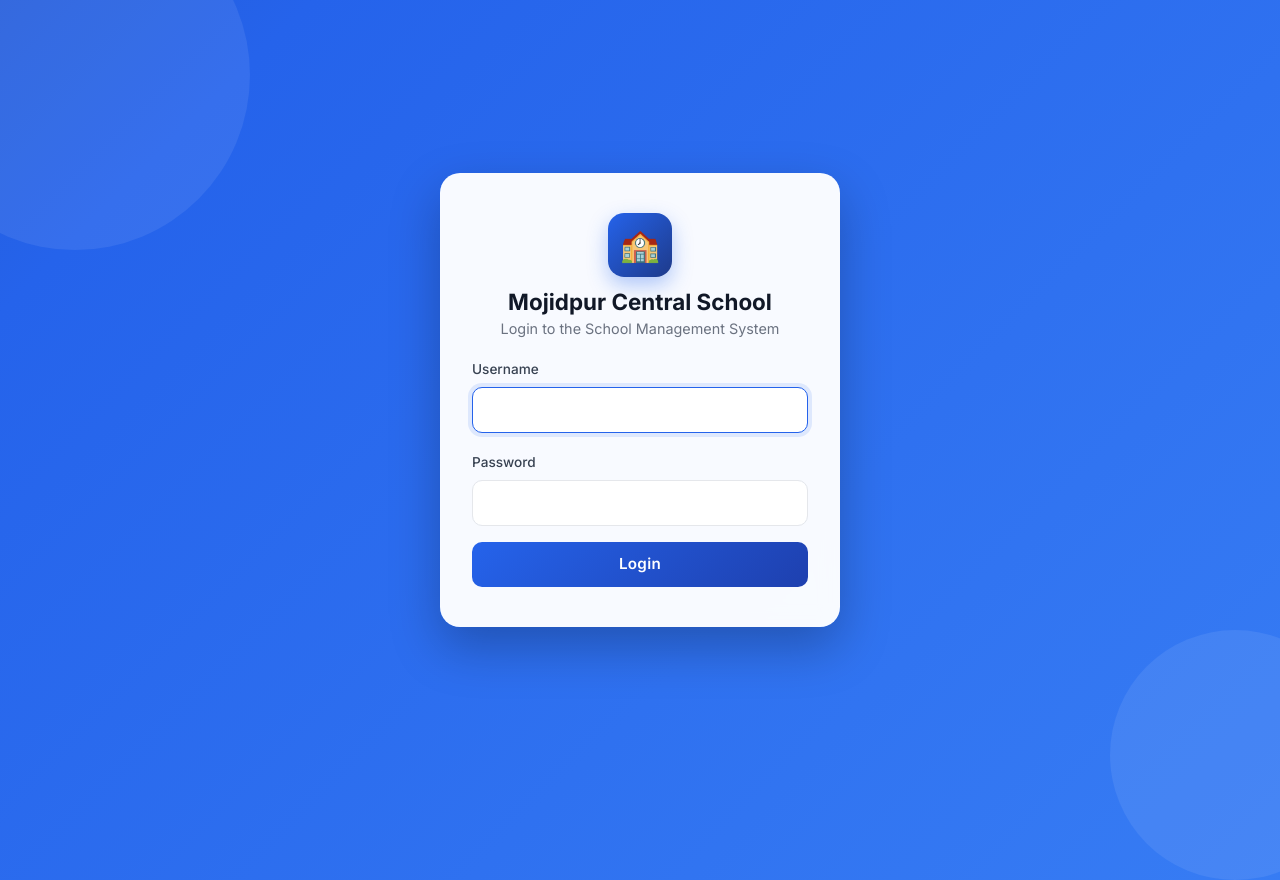
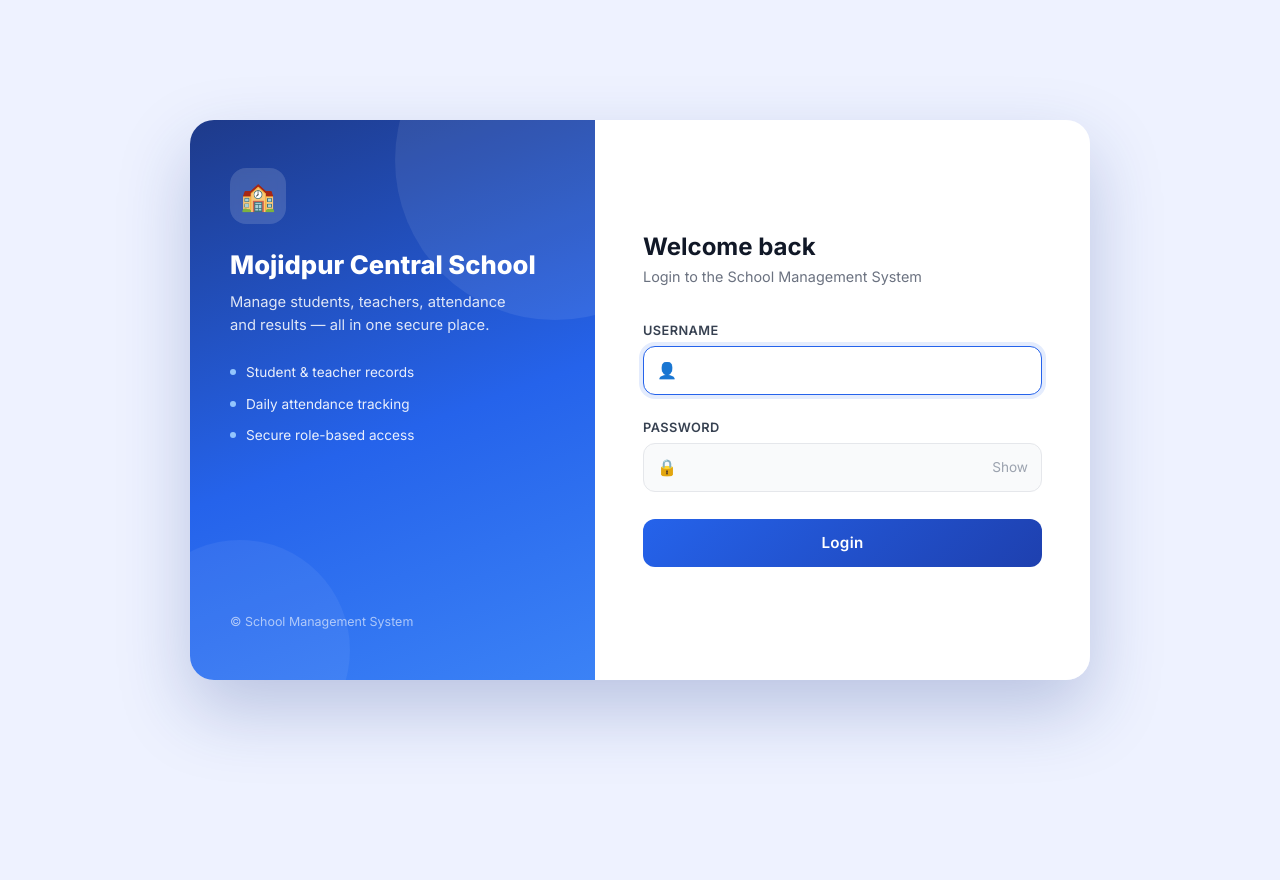
Before and after one commit to kanok121/school-website, a Flask app: page /login in a window 1280 px wide; the page is wider, and only the part inside the window is pictured. After the commit the page ends 737 px from the top of that part, so only its background shows below. Run offline with Flask 3, Linux system fonts and the light colour scheme; some libraries are stand-ins or nearby versions.

Commit message:
Update login.html

```diff
--- a/templates/login.html
+++ b/templates/login.html
@@ -9,147 +9,234 @@
   <link rel="icon" href="{{ url_for('static', filename='icons/icon-192.png') }}">
   <link rel="apple-touch-icon" href="{{ url_for('static', filename='icons/icon-192.png') }}">
   <link href="https://cdn.jsdelivr.net/npm/bootstrap@5.3.3/dist/css/bootstrap.min.css" rel="stylesheet">
-  <link href="https://fonts.googleapis.com/css2?family=Inter:wght@400;500;600;700&display=swap" rel="stylesheet">
+  <link href="https://fonts.googleapis.com/css2?family=Inter:wght@400;500;600;700;800&display=swap" rel="stylesheet">
   <link rel="stylesheet" href="{{ url_for('static', filename='style.css') }}">
   <style>
-    * { font-family: 'Inter', sans-serif; }
+    * { font-family: 'Inter', sans-serif; box-sizing: border-box; }
+    html, body { height: 100%; }
+    body.login-body {
+      margin: 0;
+      min-height: 100vh;
+      display: flex;
+      align-items: center;
+      justify-content: center;
+      background: #eef2ff;
+      padding: 20px;
+    }
 
-    body.login-body {
-      min-height: 100vh;
-      margin: 0;
-      background: linear-gradient(135deg, #1e3a8a 0%, #2563eb 45%, #3b82f6 100%);
-      background-size: 200% 200%;
-      animation: gradientMove 12s ease infinite;
+    .login-shell {
+      width: 100%;
+      max-width: 900px;
+      min-height: 560px;
+      display: flex;
+      border-radius: 24px;
+      overflow: hidden;
+      box-shadow: 0 30px 70px rgba(30, 58, 138, 0.25);
+      animation: shellEnter 0.7s cubic-bezier(.16,1,.3,1);
+    }
+
+    @keyframes shellEnter {
+      from { opacity: 0; transform: translateY(24px) scale(0.98); }
+      to { opacity: 1; transform: translateY(0) scale(1); }
+    }
+
+    /* Left branding panel */
+    .brand-panel {
+      flex: 1 1 45%;
       position: relative;
+      background: linear-gradient(160deg, #1e3a8a 0%, #2563eb 55%, #3b82f6 100%);
+      color: #fff;
+      padding: 3rem 2.5rem;
+      display: flex;
+      flex-direction: column;
+      justify-content: space-between;
       overflow: hidden;
     }
 
-    @keyframes gradientMove {
-      0% { background-position: 0% 50%; }
-      50% { background-position: 100% 50%; }
-      100% { background-position: 0% 50%; }
+    .brand-panel::before {
+      content: "";
+      position: absolute;
+      width: 320px; height: 320px;
+      background: rgba(255,255,255,0.08);
+      border-radius: 50%;
+      top: -120px; right: -120px;
+    }
+    .brand-panel::after {
+      content: "";
+      position: absolute;
+      width: 220px; height: 220px;
+      background: rgba(255,255,255,0.06);
+      border-radius: 50%;
+      bottom: -80px; left: -60px;
     }
 
-    body.login-body::before,
-    body.login-body::after {
-      content: "";
-      position: absolute;
+    .brand-top { position: relative; z-index: 1; }
+    .brand-icon {
+      width: 56px; height: 56px;
+      background: rgba(255,255,255,0.15);
+      border-radius: 16px;
+      display: flex; align-items: center; justify-content: center;
+      font-size: 28px;
+      margin-bottom: 1.5rem;
+      backdrop-filter: blur(4px);
+    }
+    .brand-panel h1 {
+      font-size: 1.6rem;
+      font-weight: 800;
+      line-height: 1.3;
+      margin-bottom: 0.6rem;
+    }
+    .brand-panel p {
+      color: rgba(255,255,255,0.85);
+      font-size: 0.92rem;
+      line-height: 1.6;
+      max-width: 300px;
+    }
+    .brand-features {
+      position: relative;
+      z-index: 1;
+      display: flex;
+      flex-direction: column;
+      gap: 0.7rem;
+      margin-top: 1.5rem;
+    }
+    .brand-feature {
+      display: flex;
+      align-items: center;
+      gap: 10px;
+      font-size: 0.85rem;
+      color: rgba(255,255,255,0.9);
+    }
+    .brand-feature .dot {
+      width: 6px; height: 6px;
       border-radius: 50%;
-      background: rgba(255, 255, 255, 0.08);
-      z-index: 0;
+      background: #93c5fd;
+      flex-shrink: 0;
+    }
+    .brand-footer {
+      position: relative; z-index: 1;
+      font-size: 0.78rem;
+      color: rgba(255,255,255,0.6);
     }
 
-    body.login-body::before {
-      width: 350px;
-      height: 350px;
-      top: -100px;
-      left: -100px;
+    /* Right form panel */
+    .form-panel {
+      flex: 1 1 55%;
+      background: #ffffff;
+      padding: 3rem 3rem;
+      display: flex;
+      flex-direction: column;
+      justify-content: center;
     }
 
-    body.login-body::after {
-      width: 250px;
-      height: 250px;
-      bottom: -80px;
-      right: -80px;
+    .form-panel h3 {
+      font-weight: 700;
+      font-size: 1.5rem;
+      color: #111827;
+      margin-bottom: 0.3rem;
     }
-
-    .login-card {
-      position: relative;
-      z-index: 1;
-      width: 100%;
-      max-width: 400px;
-      border: none;
-      border-radius: 20px;
-      background: rgba(255, 255, 255, 0.97);
-      backdrop-filter: blur(10px);
-      box-shadow: 0 20px 50px rgba(0, 0, 0, 0.25);
-      padding: 2.5rem 2rem !important;
-      animation: cardEnter 0.6s ease;
-    }
-
-    @keyframes cardEnter {
-      from { opacity: 0; transform: translateY(20px); }
-      to { opacity: 1; transform: translateY(0); }
-    }
-
-    .login-logo {
-      width: 64px;
-      height: 64px;
-      margin: 0 auto 12px;
-      background: linear-gradient(135deg, #2563eb, #1e3a8a);
-      border-radius: 16px;
-      display: flex;
-      align-items: center;
-      justify-content: center;
-      font-size: 32px;
-      box-shadow: 0 8px 20px rgba(37, 99, 235, 0.35);
-    }
-
-    .login-card h3 {
-      color: #111827;
-      font-weight: 700;
-      font-size: 1.4rem;
-      margin-bottom: 2px;
-    }
-
-    .login-card p.text-muted {
+    .form-panel .subtitle {
+      color: #6b7280;
       font-size: 0.9rem;
-      color: #6b7280 !important;
+      margin-bottom: 1.8rem;
     }
 
     .form-label {
-      font-weight: 500;
-      font-size: 0.85rem;
+      font-weight: 600;
+      font-size: 0.8rem;
       color: #374151;
+      text-transform: uppercase;
+      letter-spacing: 0.4px;
+      margin-bottom: 6px;
     }
 
+    .input-wrap {
+      position: relative;
+      margin-bottom: 1.2rem;
+    }
+    .input-wrap .icon {
+      position: absolute;
+      left: 14px; top: 50%;
+      transform: translateY(-50%);
+      color: #9ca3af;
+      font-size: 1rem;
+      pointer-events: none;
+    }
     .form-control {
-      border-radius: 10px;
+      border-radius: 12px;
       border: 1.5px solid #e5e7eb;
-      padding: 0.65rem 0.9rem;
+      padding: 0.75rem 1rem 0.75rem 2.6rem;
       font-size: 0.95rem;
+      background: #f9fafb;
       transition: all 0.2s ease;
     }
-
     .form-control:focus {
+      background: #fff;
       border-color: #2563eb;
       box-shadow: 0 0 0 4px rgba(37, 99, 235, 0.12);
     }
+    .toggle-pass {
+      position: absolute;
+      right: 14px; top: 50%;
+      transform: translateY(-50%);
+      background: none; border: none;
+      color: #9ca3af; cursor: pointer;
+      font-size: 0.85rem;
+      padding: 0;
+    }
+    .toggle-pass:hover { color: #2563eb; }
 
     .btn-primary {
       background: linear-gradient(135deg, #2563eb, #1e40af);
       border: none;
-      border-radius: 10px;
-      padding: 0.7rem;
+      border-radius: 12px;
+      padding: 0.8rem;
       font-weight: 600;
       font-size: 0.95rem;
       letter-spacing: 0.3px;
       transition: transform 0.15s ease, box-shadow 0.15s ease;
     }
-
     .btn-primary:hover {
       transform: translateY(-2px);
-      box-shadow: 0 8px 20px rgba(37, 99, 235, 0.35);
+      box-shadow: 0 10px 24px rgba(37, 99, 235, 0.35);
     }
-
-    .btn-primary:active {
-      transform: translateY(0);
-    }
+    .btn-primary:active { transform: translateY(0); }
 
     .alert {
       border-radius: 10px;
-      font-size: 0.9rem;
+      font-size: 0.88rem;
       padding: 0.6rem 0.9rem;
+      margin-bottom: 1rem;
+    }
+
+    @media (max-width: 767px) {
+      .login-shell { flex-direction: column; min-height: 0; }
+      .brand-panel { padding: 2.2rem 1.8rem; }
+      .brand-features { display: none; }
+      .form-panel { padding: 2.2rem 1.8rem; }
     }
   </style>
 </head>
-<body class="login-body d-flex align-items-center justify-content-center">
-  <div class="login-card card p-4">
-    <div class="text-center mb-3">
-      <div class="login-logo">🏫</div>
-      <h3>Mojidpur Central School</h3>
-      <p class="text-muted mb-0">Login to the School Management System</p>
+<body class="login-body">
+  <div class="login-shell">
+    <div class="brand-panel">
+      <div class="brand-top">
+        <div class="brand-icon">🏫</div>
+        <h1>Mojidpur Central School</h1>
+        <p>Manage students, teachers, attendance and results — all in one secure place.</p>
+        <div class="brand-features">
+          <div class="brand-feature"><span class="dot"></span> Student & teacher records</div>
+          <div class="brand-feature"><span class="dot"></span> Daily attendance tracking</div>
+          <div class="brand-feature"><span class="dot"></span> Secure role-based access</div>
         </div>
+      </div>
+      <div class="brand-footer">© School Management System</div>
+    </div>
+
+    <div class="form-panel">
+      <h3>Welcome back</h3>
+      <p class="subtitle">Login to the School Management System</p>
+
       {% with messages = get_flashed_messages(with_categories=true) %}
         {% if messages %}
           {% for category, message in messages %}
@@ -157,19 +244,38 @@
           {% endfor %}
         {% endif %}
       {% endwith %}
+
       <form method="POST">
-      <div class="mb-3">
         <label class="form-label">Username</label>
+        <div class="input-wrap">
+          <span class="icon">👤</span>
           <input type="text" name="username" class="form-control" required autofocus>
         </div>
-      <div class="mb-3">
+
         <label class="form-label">Password</label>
-        <input type="password" name="password" class="form-control" required>
+        <div class="input-wrap">
+          <span class="icon">🔒</span>
+          <input type="password" name="password" id="passwordField" class="form-control" required>
+          <button type="button" class="toggle-pass" onclick="togglePassword()">Show</button>
         </div>
-      <button type="submit" class="btn btn-primary w-100">Login</button>
+
+        <button type="submit" class="btn btn-primary w-100 mt-2">Login</button>
       </form>
     </div>
+  </div>
+
   <script>
+    function togglePassword() {
+      const field = document.getElementById('passwordField');
+      const btn = document.querySelector('.toggle-pass');
+      if (field.type === 'password') {
+        field.type = 'text';
+        btn.textContent = 'Hide';
+      } else {
+        field.type = 'password';
+        btn.textContent = 'Show';
+      }
+    }
     if ('serviceWorker' in navigator) {
       navigator.serviceWorker.register("{{ url_for('static', filename='sw.js') }}");
     }
```
Lines whose indentation alone changed are shown as unchanged.
